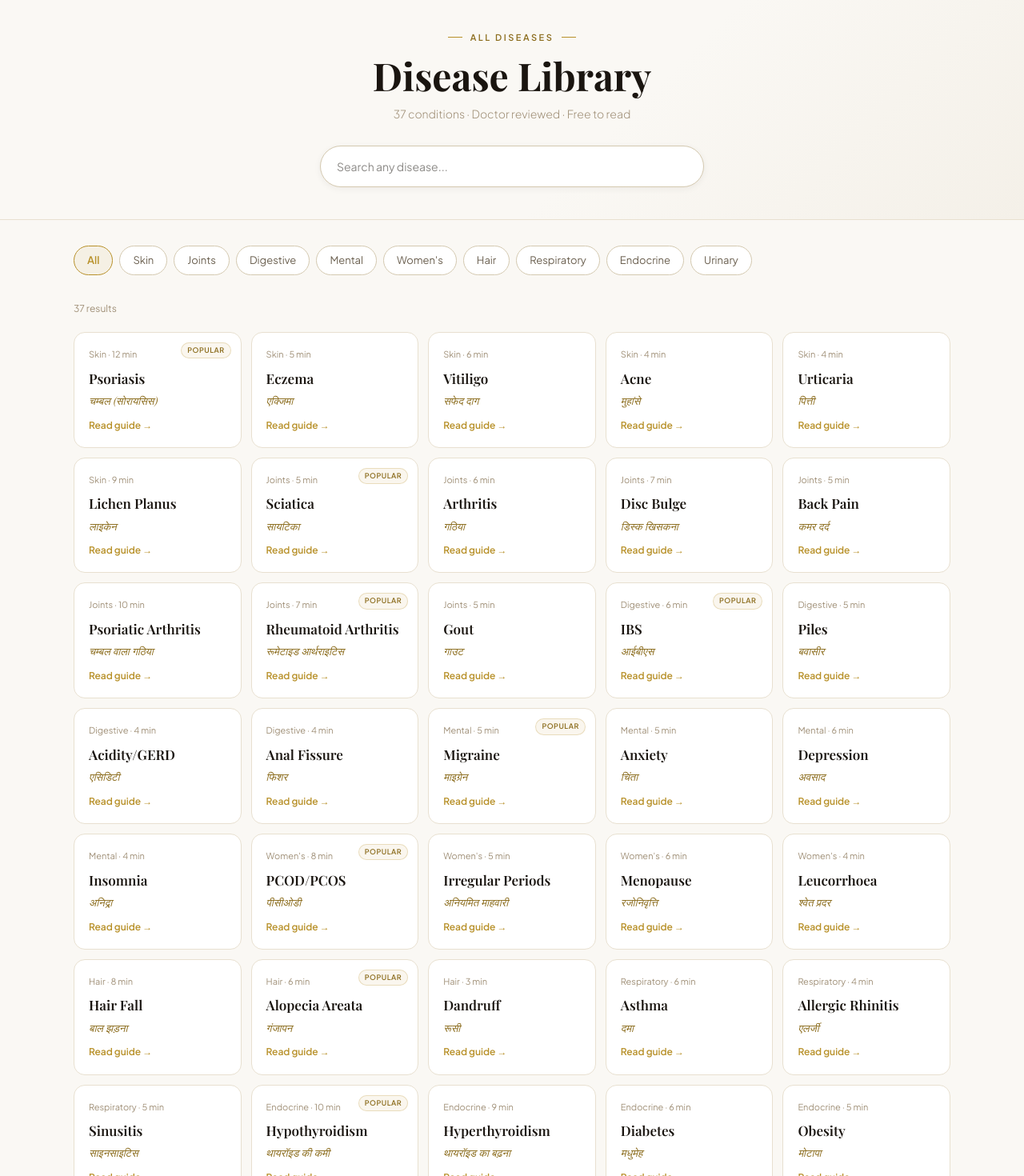
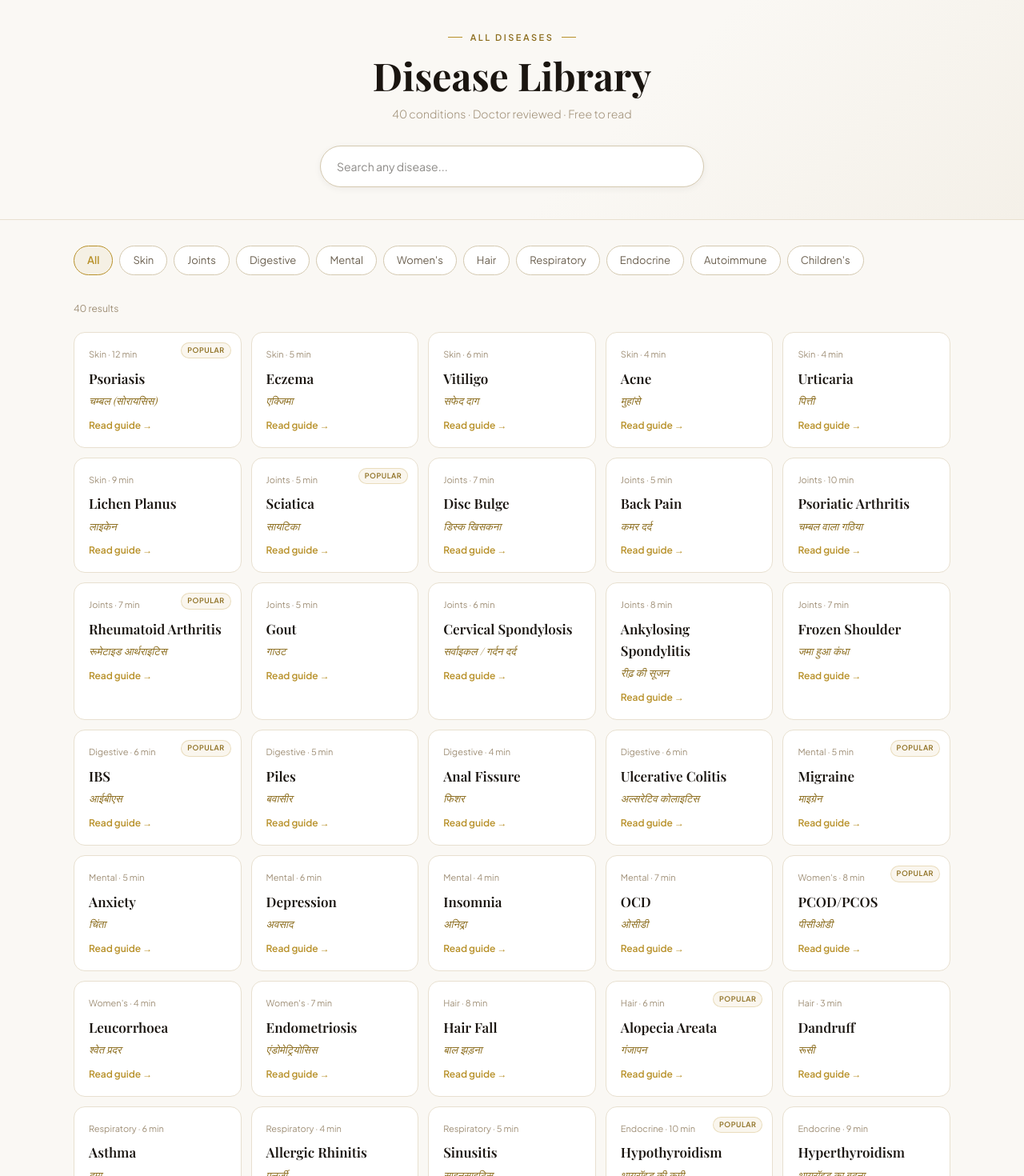
Before and after one commit to homeopediahope-health/homeopedia, a Next.js app: page /diseases in a window 1280 px wide. Shown: the part 80-1550 px from the top of the page at 80% size. Built offline with nearby package versions, Linux system fonts and the light colour scheme; a web font is replaced by a local one.

Commit message:
Add 12 missing diseases + Children's category to diseases page

```diff
--- a/app/diseases/page.tsx
+++ b/app/diseases/page.tsx
@@ -5,46 +5,59 @@ import Link from 'next/link'
 import SL from '@/components/SL'
 
 const ALL_DISEASES = [
-  { slug: 'psoriasis',   title: 'Psoriasis',          hindi: 'चम्बल (सोरायसिस)', cat: 'Skin',        min: 12, hot: true },
-  { slug: 'eczema',      title: 'Eczema',              hindi: 'एक्जिमा',           cat: 'Skin',        min: 5 },
-  { slug: 'vitiligo',    title: 'Vitiligo',            hindi: 'सफेद दाग',          cat: 'Skin',        min: 6 },
-  { slug: 'acne',        title: 'Acne',                hindi: 'मुहांसे',           cat: 'Skin',        min: 4 },
-  { slug: 'urticaria',   title: 'Urticaria',           hindi: 'पित्ती',            cat: 'Skin',        min: 4 },
-  { slug: 'lichen',      title: 'Lichen Planus',       hindi: 'लाइकेन',           cat: 'Skin',        min: 9 },
-  { slug: 'sciatica',    title: 'Sciatica',            hindi: 'सायटिका',          cat: 'Joints',      min: 5, hot: true },
-  { slug: 'arthritis',   title: 'Arthritis',           hindi: 'गठिया',            cat: 'Joints',      min: 6 },
-  { slug: 'disc-bulge',  title: 'Disc Bulge',          hindi: 'डिस्क खिसकना',     cat: 'Joints',      min: 7 },
-  { slug: 'backpain',    title: 'Back Pain',           hindi: 'कमर दर्द',         cat: 'Joints',      min: 5 },
-  { slug: 'psoriatic-arthritis', title: 'Psoriatic Arthritis', hindi: 'चम्बल वाला गठिया', cat: 'Joints', min: 10 },
-  { slug: 'rheumatoid-arthritis', title: 'Rheumatoid Arthritis', hindi: 'रूमेटाइड आर्थराइटिस', cat: 'Joints', min: 7, hot: true },
-  { slug: 'gout',        title: 'Gout',                hindi: 'गाउट',             cat: 'Joints',      min: 5 },
-  { slug: 'ibs',         title: 'IBS',                 hindi: 'आईबीएस',           cat: 'Digestive',   min: 6, hot: true },
-  { slug: 'piles',       title: 'Piles',               hindi: 'बवासीर',           cat: 'Digestive',   min: 5 },
-  { slug: 'acidity',     title: 'Acidity/GERD',        hindi: 'एसिडिटी',          cat: 'Digestive',   min: 4 },
-  { slug: 'fissure',     title: 'Anal Fissure',        hindi: 'फिशर',             cat: 'Digestive',   min: 4 },
-  { slug: 'migraine',    title: 'Migraine',            hindi: 'माइग्रेन',         cat: 'Mental',      min: 5, hot: true },
-  { slug: 'anxiety',     title: 'Anxiety',             hindi: 'चिंता',            cat: 'Mental',      min: 5 },
-  { slug: 'depression',  title: 'Depression',          hindi: 'अवसाद',            cat: 'Mental',      min: 6 },
-  { slug: 'insomnia',    title: 'Insomnia',            hindi: 'अनिद्रा',          cat: 'Mental',      min: 4 },
-  { slug: 'pcod',        title: 'PCOD/PCOS',           hindi: 'पीसीओडी',          cat: "Women's",     min: 8, hot: true },
-  { slug: 'menstrual',   title: 'Irregular Periods',   hindi: 'अनियमित माहवारी',  cat: "Women's",     min: 5 },
-  { slug: 'menopause',   title: 'Menopause',           hindi: 'रजोनिवृत्ति',      cat: "Women's",     min: 6 },
-  { slug: 'leucorrhoea', title: 'Leucorrhoea',         hindi: 'श्वेत प्रदर',      cat: "Women's",     min: 4 },
-  { slug: 'hairfall',    title: 'Hair Fall',           hindi: 'बाल झड़ना',        cat: 'Hair',        min: 8 },
-  { slug: 'alopecia',    title: 'Alopecia Areata',     hindi: 'गंजापन',           cat: 'Hair',        min: 6, hot: true },
-  { slug: 'dandruff',    title: 'Dandruff',            hindi: 'रूसी',             cat: 'Hair',        min: 3 },
-  { slug: 'asthma',      title: 'Asthma',              hindi: 'दमा',              cat: 'Respiratory', min: 6 },
-  { slug: 'allergy',     title: 'Allergic Rhinitis',   hindi: 'एलर्जी',           cat: 'Respiratory', min: 4 },
-  { slug: 'sinusitis',   title: 'Sinusitis',           hindi: 'साइनसाइटिस',       cat: 'Respiratory', min: 5 },
-  { slug: 'thyroid',       title: 'Hypothyroidism',      hindi: 'थायरॉइड की कमी',    cat: 'Endocrine',   min: 10, hot: true },
-  { slug: 'hyperthyroidism', title: 'Hyperthyroidism',  hindi: 'थायरॉइड का बढ़ना',  cat: 'Endocrine',   min: 9 },
-  { slug: 'diabetes',    title: 'Diabetes',            hindi: 'मधुमेह',           cat: 'Endocrine',   min: 6 },
-  { slug: 'obesity',     title: 'Obesity',             hindi: 'मोटापा',           cat: 'Endocrine',   min: 5 },
-  { slug: 'kidney',      title: 'Kidney Stones',       hindi: 'पथरी',             cat: 'Urinary',     min: 5 },
-  { slug: 'uti',         title: 'UTI',                 hindi: 'मूत्र संक्रमण',    cat: 'Urinary',     min: 4 },
+  // Skin
+  { slug: 'psoriasis',               title: 'Psoriasis',                hindi: 'चम्बल (सोरायसिस)',         cat: 'Skin',        min: 12, hot: true },
+  { slug: 'eczema',                  title: 'Eczema',                   hindi: 'एक्जिमा',                  cat: 'Skin',        min: 5 },
+  { slug: 'vitiligo',                title: 'Vitiligo',                 hindi: 'सफेद दाग',                 cat: 'Skin',        min: 6 },
+  { slug: 'acne',                    title: 'Acne',                     hindi: 'मुहांसे',                  cat: 'Skin',        min: 4 },
+  { slug: 'urticaria',               title: 'Urticaria',                hindi: 'पित्ती',                   cat: 'Skin',        min: 4 },
+  { slug: 'lichen',                  title: 'Lichen Planus',            hindi: 'लाइकेन',                  cat: 'Skin',        min: 9 },
+  // Joints
+  { slug: 'sciatica',                title: 'Sciatica',                 hindi: 'सायटिका',                 cat: 'Joints',      min: 5, hot: true },
+  { slug: 'disc-bulge',              title: 'Disc Bulge',               hindi: 'डिस्क खिसकना',            cat: 'Joints',      min: 7 },
+  { slug: 'back-pain',               title: 'Back Pain',                hindi: 'कमर दर्द',                cat: 'Joints',      min: 5 },
+  { slug: 'psoriatic-arthritis',     title: 'Psoriatic Arthritis',      hindi: 'चम्बल वाला गठिया',        cat: 'Joints',      min: 10 },
+  { slug: 'rheumatoid-arthritis',    title: 'Rheumatoid Arthritis',     hindi: 'रूमेटाइड आर्थराइटिस',    cat: 'Joints',      min: 7, hot: true },
+  { slug: 'gout',                    title: 'Gout',                     hindi: 'गाउट',                    cat: 'Joints',      min: 5 },
+  { slug: 'cervical-spondylosis',    title: 'Cervical Spondylosis',     hindi: 'सर्वाइकल / गर्दन दर्द',  cat: 'Joints',      min: 6 },
+  { slug: 'ankylosing-spondylitis',  title: 'Ankylosing Spondylitis',   hindi: 'रीढ़ की सूजन',            cat: 'Joints',      min: 8 },
+  { slug: 'frozen-shoulder',         title: 'Frozen Shoulder',          hindi: 'जमा हुआ कंधा',           cat: 'Joints',      min: 7 },
+  // Digestive
+  { slug: 'ibs',                     title: 'IBS',                      hindi: 'आईबीएस',                  cat: 'Digestive',   min: 6, hot: true },
+  { slug: 'piles',                   title: 'Piles',                    hindi: 'बवासीर',                  cat: 'Digestive',   min: 5 },
+  { slug: 'fissure',                 title: 'Anal Fissure',             hindi: 'फिशर',                    cat: 'Digestive',   min: 4 },
+  { slug: 'ulcerative-colitis',      title: 'Ulcerative Colitis',       hindi: 'अल्सरेटिव कोलाइटिस',     cat: 'Digestive',   min: 6 },
+  // Mental
+  { slug: 'migraine',                title: 'Migraine',                 hindi: 'माइग्रेन',                cat: 'Mental',      min: 5, hot: true },
+  { slug: 'anxiety',                 title: 'Anxiety',                  hindi: 'चिंता',                   cat: 'Mental',      min: 5 },
+  { slug: 'depression',              title: 'Depression',               hindi: 'अवसाद',                   cat: 'Mental',      min: 6 },
+  { slug: 'insomnia',                title: 'Insomnia',                 hindi: 'अनिद्रा',                 cat: 'Mental',      min: 4 },
+  { slug: 'obsessive-compulsive-disorder', title: 'OCD',               hindi: 'ओसीडी',                   cat: 'Mental',      min: 7 },
+  // Women's Health
+  { slug: 'pcod',                    title: 'PCOD/PCOS',                hindi: 'पीसीओडी',                 cat: "Women's",     min: 8, hot: true },
+  { slug: 'leucorrhoea',             title: 'Leucorrhoea',              hindi: 'श्वेत प्रदर',             cat: "Women's",     min: 4 },
+  { slug: 'endometriosis',           title: 'Endometriosis',            hindi: 'एंडोमेट्रियोसिस',         cat: "Women's",     min: 7 },
+  // Hair
+  { slug: 'hairfall',                title: 'Hair Fall',                hindi: 'बाल झड़ना',               cat: 'Hair',        min: 8 },
+  { slug: 'alopecia',                title: 'Alopecia Areata',          hindi: 'गंजापन',                  cat: 'Hair',        min: 6, hot: true },
+  { slug: 'dandruff',                title: 'Dandruff',                 hindi: 'रूसी',                    cat: 'Hair',        min: 3 },
+  // Respiratory
+  { slug: 'asthma',                  title: 'Asthma',                   hindi: 'दमा',                     cat: 'Respiratory', min: 6 },
+  { slug: 'allergy',                 title: 'Allergic Rhinitis',        hindi: 'एलर्जी',                  cat: 'Respiratory', min: 4 },
+  { slug: 'sinusitis',               title: 'Sinusitis',                hindi: 'साइनसाइटिस',              cat: 'Respiratory', min: 5 },
+  // Endocrine
+  { slug: 'thyroid',                 title: 'Hypothyroidism',           hindi: 'थायरॉइड की कमी',          cat: 'Endocrine',   min: 10, hot: true },
+  { slug: 'hyperthyroidism',         title: 'Hyperthyroidism',          hindi: 'थायरॉइड का बढ़ना',        cat: 'Endocrine',   min: 9 },
+  { slug: 'hashimoto-thyroiditis',   title: 'Hashimoto Thyroiditis',    hindi: 'हाशिमोटो थायरॉइड',       cat: 'Endocrine',   min: 7 },
+  // Autoimmune
+  { slug: 'sjogrens-syndrome',       title: "Sjogren's Syndrome",       hindi: 'स्जोग्रेन सिंड्रोम',     cat: 'Autoimmune',  min: 8 },
+  // Children's Health
+  { slug: 'adenoids',                title: 'Adenoids',                 hindi: 'नाक की गांठ',            cat: "Children's",  min: 7, hot: true },
+  { slug: 'tonsillitis',             title: 'Tonsillitis',              hindi: 'टॉन्सिल की सूजन',        cat: "Children's",  min: 6, hot: true },
+  { slug: 'bedwetting',              title: 'Bedwetting',               hindi: 'बिस्तर गीला करना',       cat: "Children's",  min: 6 },
 ]
 
-const CATS = ['All', 'Skin', 'Joints', 'Digestive', 'Mental', "Women's", 'Hair', 'Respiratory', 'Endocrine', 'Urinary']
+const CATS = ['All', 'Skin', 'Joints', 'Digestive', 'Mental', "Women's", 'Hair', 'Respiratory', 'Endocrine', 'Autoimmune', "Children's"]
 
 export default function DiseasesPage() {
   const [cat, setCat] = useState('All')
```
